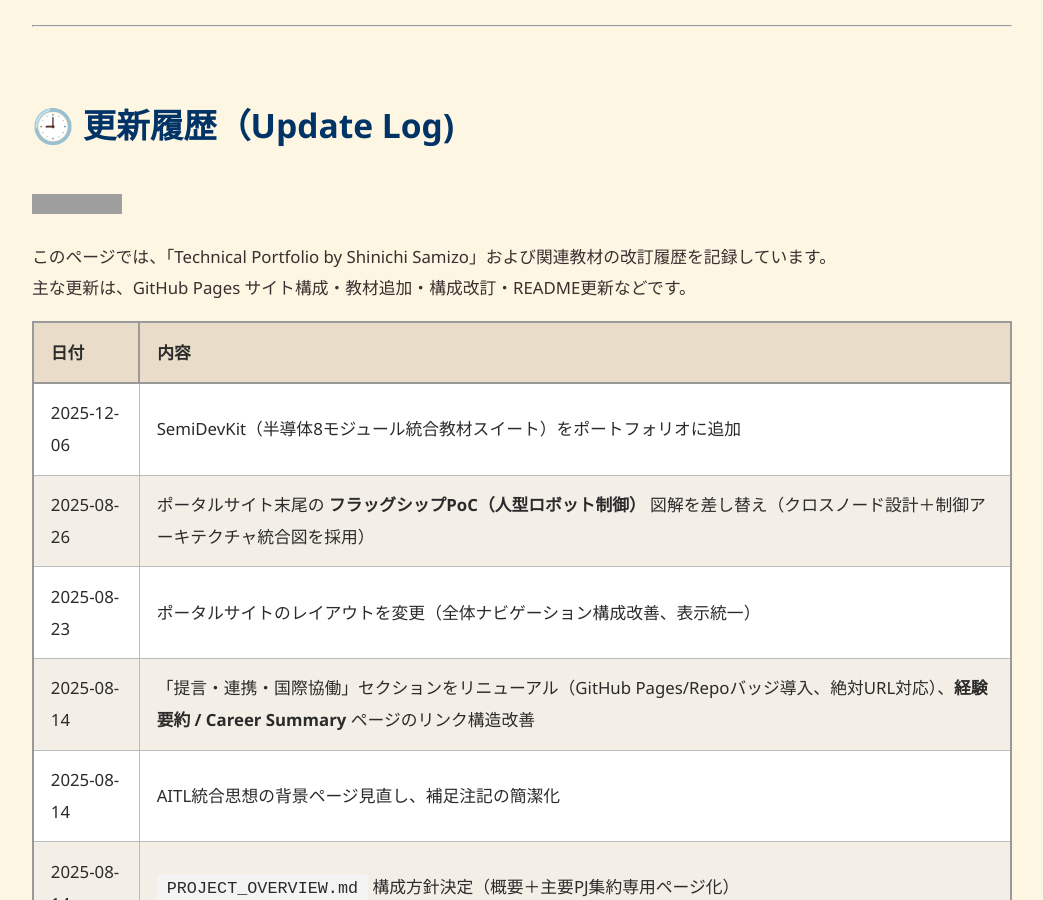
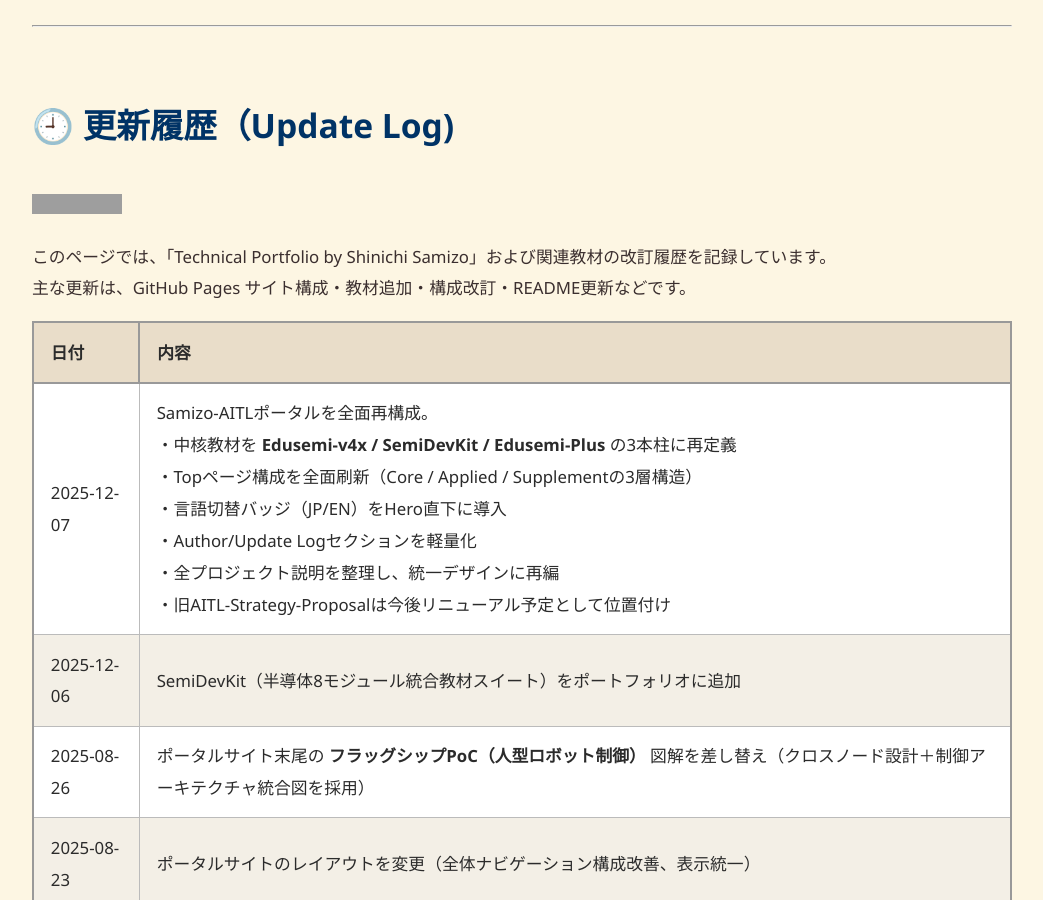
Before and after one commit to Samizo-AITL/Samizo-AITL.github.io, a Jekyll site: the page built from about/update/index.md, in a window 1280 px wide and 900 px high. Shown: the whole window, without its empty margins (118-1161 px from the left). Built offline with Jekyll 4.4.1, drawn with Linux system fonts in a browser that asks for light colours; grey boxes are pictures that could not be loaded.

Commit message:
Update index.md

```diff
--- a/about/update/index.md
+++ b/about/update/index.md
@@ -14,6 +14,7 @@ description: Samizo-AITLおよび関連教材の改訂履歴（GitHub Pagesポ
 
 | 日付       | 内容 |
 |------------|------|
+| 2025-12-07 | Samizo-AITLポータルを全面再構成。<br>・中核教材を **Edusemi-v4x / SemiDevKit / Edusemi-Plus** の3本柱に再定義<br>・Topページ構成を全面刷新（Core / Applied / Supplementの3層構造）<br>・言語切替バッジ（JP/EN）をHero直下に導入<br>・Author/Update Logセクションを軽量化<br>・全プロジェクト説明を整理し、統一デザインに再編<br>・旧AITL-Strategy-Proposalは今後リニューアル予定として位置付け |
 | 2025-12-06 | SemiDevKit（半導体8モジュール統合教材スイート）をポートフォリオに追加 |
 | 2025-08-26 | ポータルサイト末尾の **フラッグシップPoC（人型ロボット制御）** 図解を差し替え（クロスノード設計＋制御アーキテクチャ統合図を採用） |
 | 2025-08-23 | ポータルサイトのレイアウトを変更（全体ナビゲーション構成改善、表示統一） |
```
